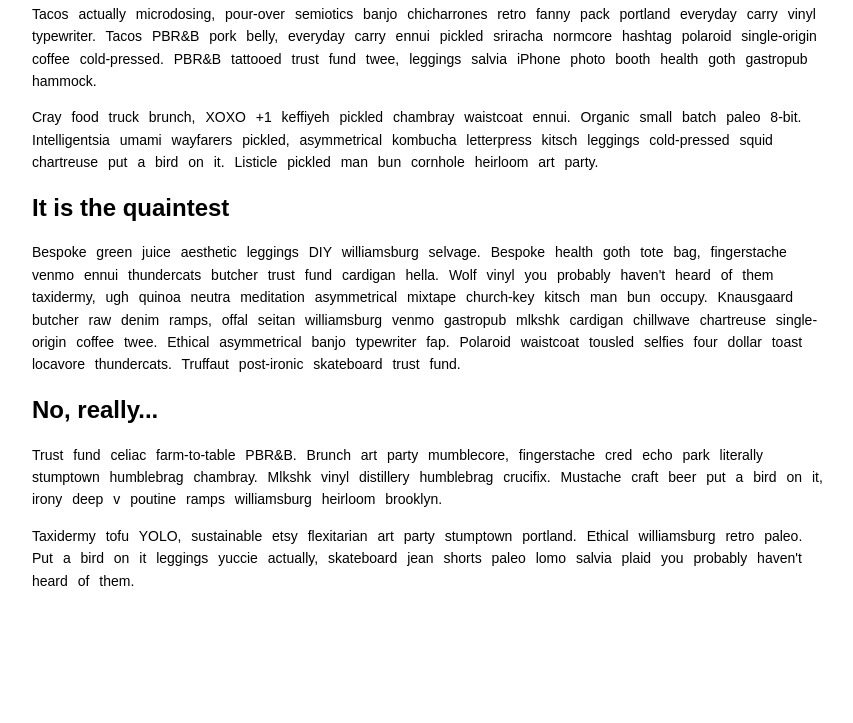
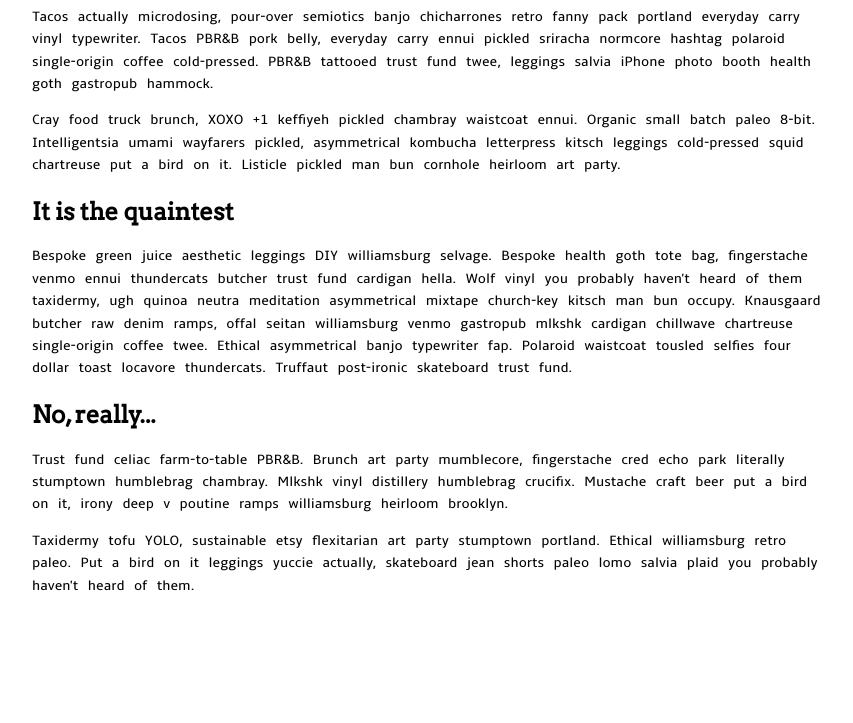
Before and after one commit to Ytikare/odin_html_practice_repo, a plain HTML site: page html-font-style-practice/web-font-start.html in a window 1280 px wide. Shown: the part 77-800 px from the top of the page, without its empty margins (208-1061 px from the left). Drawn offline with Linux system fonts and the light colour scheme; files whose address does not match are found by name.

Commit message:
Add font family to elements

```diff
--- a/html-font-style-practice/web-font-start.css
+++ b/html-font-style-practice/web-font-start.css
@@ -1,4 +1,22 @@
 /* General setup */
+
+@font-face {
+  font-family: 'ambleregular';
+  src: url('fonts/amble-regular-webfont.woff') format('woff2'),
+       url('fonts/amble-regular-webfont.woff') format('woff');
+  font-weight: normal;
+  font-style: normal;
+
+}
+
+@font-face {
+  font-family: 'arvoregular';
+  src: url('fonts/arvo-regular-webfont.woff2') format('woff2'),
+       url('fonts/arvo-regular-webfont.woff') format('woff');
+  font-weight: normal;
+  font-style: normal;
+
+}
 
 html {
   font-size: 10px;
@@ -16,14 +34,17 @@ body {
 
 h1 {
   font-size: 3.2rem;
+  font-family: "arvoregular",serif;
 }
 
 h2 {
   font-size: 2.4rem;
+  font-family: "arvoregular",serif;
 }
 
 p {
   font-size: 1.4rem;
   line-height: 1.6;
   word-spacing: 0.6rem;
+  font-family: "ambleregular", serif;
 }
```
